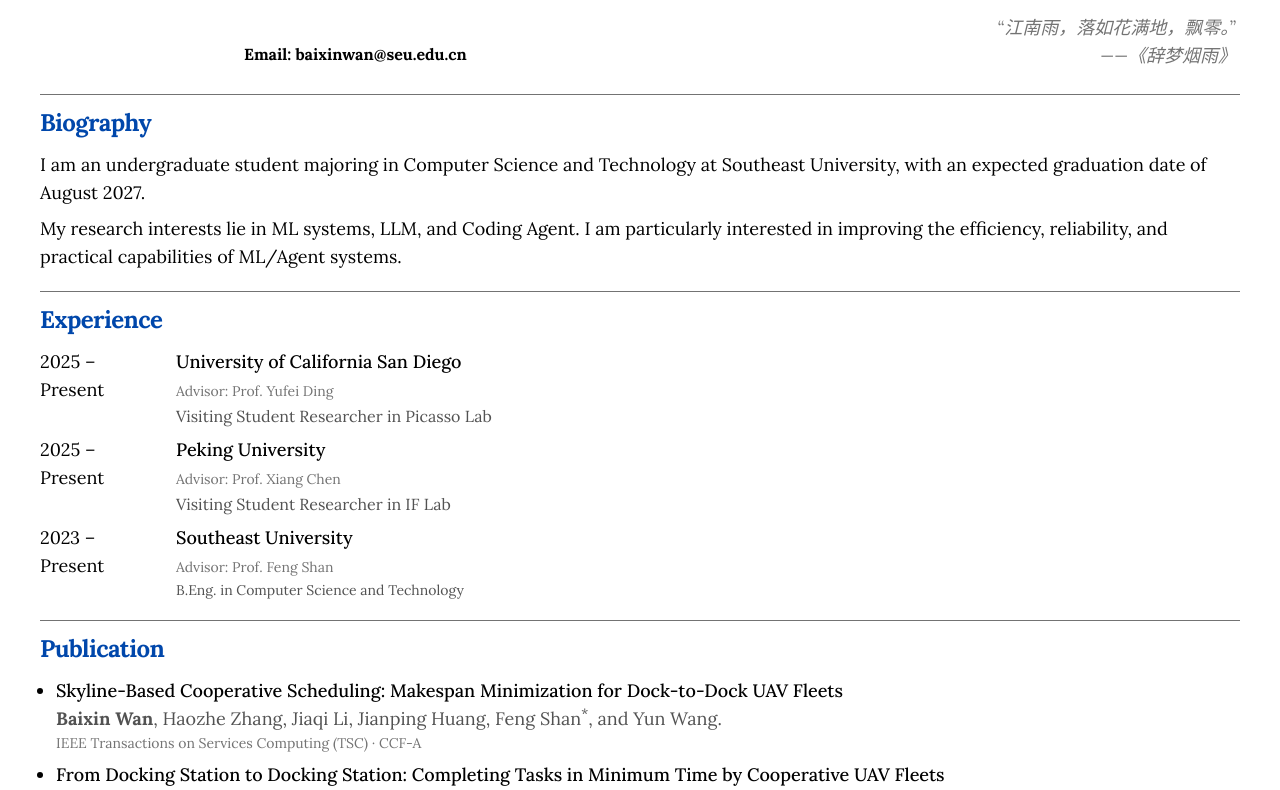
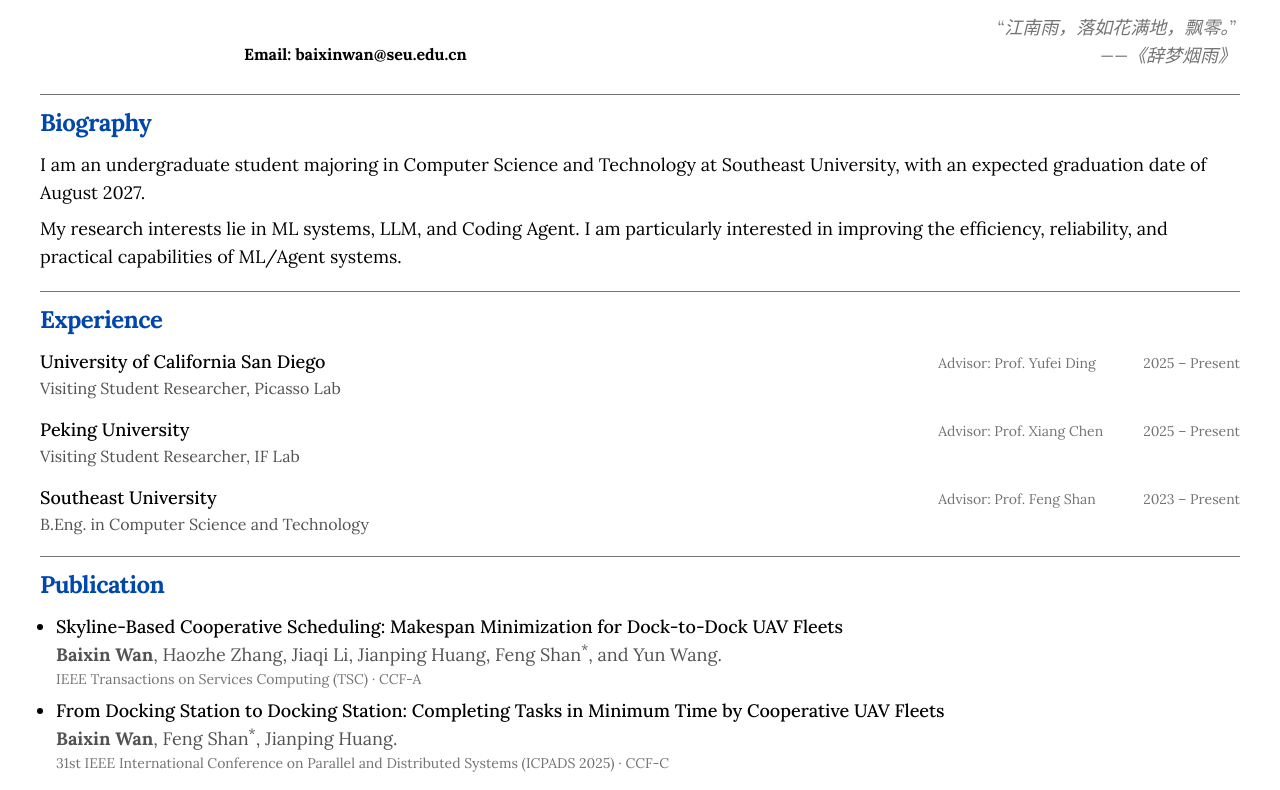
Before and after one commit to zeroffa233/zeroffa-homepage, a Next.js app: page / in a window 1280 px wide. Shown: the part 474-1264 px from the top of the page. Built offline with nearby package versions, Linux system fonts and the light colour scheme; a web font is replaced by a local one.

Commit message:
style: experience entries as aligned grid rows

```diff
--- a/app/page.tsx
+++ b/app/page.tsx
@@ -103,50 +103,52 @@
             <h2 className="text-[#0047AB] text-2xl font-bold tracking-tight dark:text-neutral-100 my-3">
                 Experience
             </h2>
-            <li className="flex gap-6 mb-2">
-                <span className="w-28 shrink-0 dark:text-neutral-400">
-                    2025 – Present
-                </span>
+            <ul className="grid grid-cols-[1fr_max-content_max-content] gap-x-10 gap-y-4 items-baseline">
+                <li className="contents">
                     <div>
                         <p className="font-medium">
                             University of California San Diego
                         </p>
-                    <span className="text-sm text-neutral-500 dark:text-neutral-400">
+                        <p className="text-base text-neutral-600 dark:text-neutral-400">
+                            Visiting Student Researcher, Picasso Lab
+                        </p>
+                    </div>
+                    <span className="text-sm text-neutral-500 dark:text-neutral-400 whitespace-nowrap">
                         Advisor: Prof. Yufei Ding
                     </span>
+                    <span className="justify-self-end text-sm text-neutral-500 dark:text-neutral-400 whitespace-nowrap">
+                        2025 – Present
+                    </span>
+                </li>
+                <li className="contents">
+                    <div>
+                        <p className="font-medium">Peking University</p>
                         <p className="text-base text-neutral-600 dark:text-neutral-400">
-                        Visiting Student Researcher in Picasso Lab
+                            Visiting Student Researcher, IF Lab
                         </p>
                     </div>
-            </li>
-            <li className="flex gap-6 mb-2">
-                <span className="w-28 shrink-0 dark:text-neutral-400">
+                    <span className="text-sm text-neutral-500 dark:text-neutral-400 whitespace-nowrap">
+                        Advisor: Prof. Xiang Chen
+                    </span>
+                    <span className="justify-self-end text-sm text-neutral-500 dark:text-neutral-400 whitespace-nowrap">
                         2025 – Present
                     </span>
-                <div>
-                    <p className="font-medium">Peking University</p>
-                    <span className="text-sm text-neutral-500 dark:text-neutral-400">
-                        Advisor: Prof. Xiang Chen
-                    </span>
-                    <p className="text-base text-neutral-600 dark:text-neutral-400">
-                        Visiting Student Researcher in IF Lab
-                    </p>
-                </div>
                 </li>
-            <li className="flex gap-6 mb-2">
-                <span className="w-28 shrink-0 dark:text-neutral-400">
-                    2023 – Present
-                </span>
+                <li className="contents">
                     <div>
                         <p className="font-medium">Southeast University</p>
-                    <span className="text-sm text-neutral-500 dark:text-neutral-400">
-                        Advisor: Prof. Feng Shan
-                    </span>
-                    <p className="text-sm text-neutral-600 dark:text-neutral-400">
+                        <p className="text-base text-neutral-600 dark:text-neutral-400">
                             B.Eng. in Computer Science and Technology
                         </p>
                     </div>
+                    <span className="text-sm text-neutral-500 dark:text-neutral-400 whitespace-nowrap">
+                        Advisor: Prof. Feng Shan
+                    </span>
+                    <span className="justify-self-end text-sm text-neutral-500 dark:text-neutral-400 whitespace-nowrap">
+                        2023 – Present
+                    </span>
                 </li>
+            </ul>
         </section>
     );
 }
```
Lines whose indentation alone changed are shown as unchanged.
